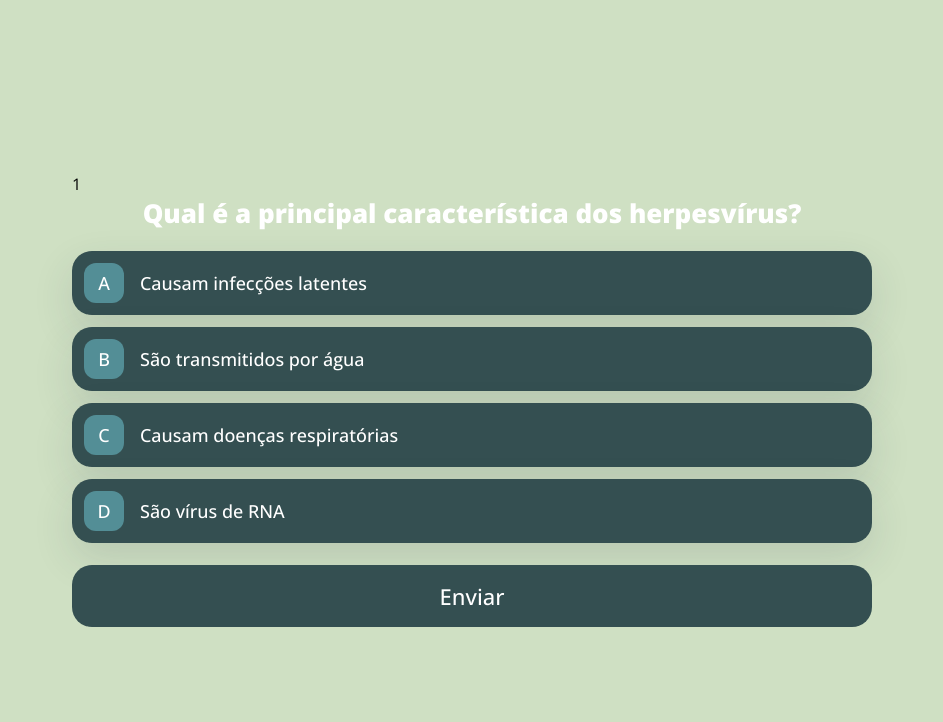
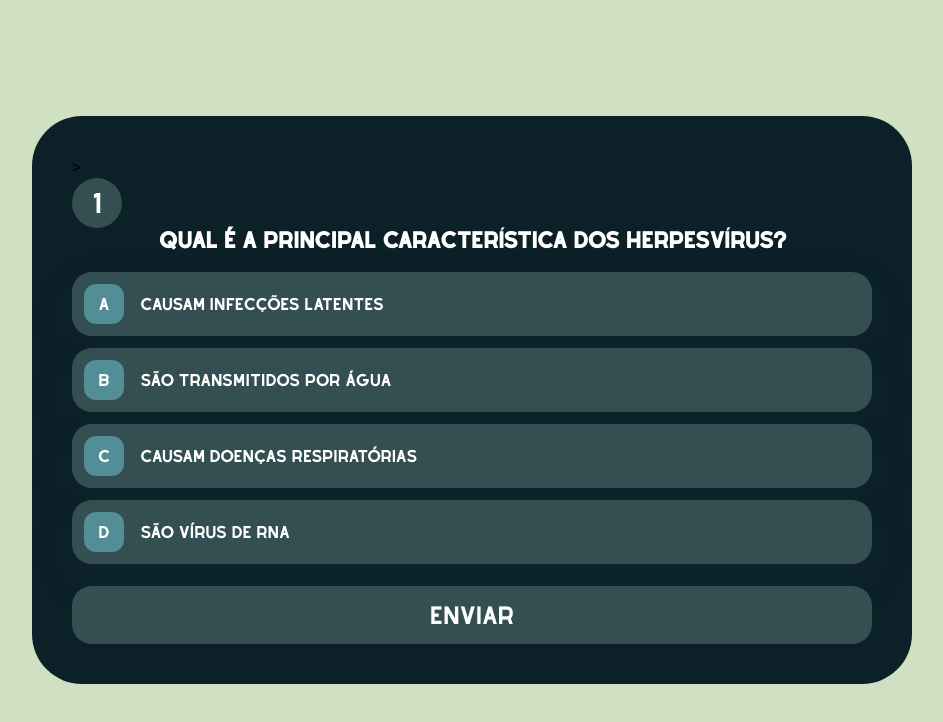
Before and after one commit to kworitos/edutecola, a plain HTML site: page quiz/perguntas/perguntas.html in a window 1280 px wide. Shown: the whole page, without its empty margins (168-1111 px from the left). Drawn offline with nearby package versions, Linux system fonts and the light colour scheme; a web font is replaced by a local one.

Commit message:
vem c o pai

```diff
--- a/quiz/perguntas/perguntas.css
+++ b/quiz/perguntas/perguntas.css
@@ -13,8 +13,25 @@
     --botao: #344F51;
 }
 
+@font-face {
+    font-family: alyssum;
+    src: url(../../fontes/Alyssum-Sans.woff);
+  }
+
+  @font-face {
+    font-family: ahsing;
+    src: url(../../fontes/Ahsing-Regular.otf);
+    font-weight: bold;
+  }
+
+  @font-face {
+    font-family: neue;
+    src: url(../../fontes/NeueMachina-Ultrabold.otf);
+  }
+
+
 body {
-    font-family: Arial, sans-serif;
+    font-family: alyssum;
     display: flex;
     justify-content: center;
     align-items: center;
@@ -27,6 +44,20 @@ main {
     display: flex;
 }
 
+
+p1{
+    color: #fff;
+    font-family: alyssum;
+    font-size: 25px;
+    background-color:#344F51;
+    width: 50px;
+    height: 50px;
+    border-radius: 50%;
+    display: flex;
+    justify-content: center;
+    align-items: center;
+    text-align: center;
+}
 p {
     color: white;
     background-color: #0B2027;
@@ -54,8 +85,9 @@ p {
     display: flex;
     justify-content: center;
     margin-bottom: 20px;
-    font-size: 26px;
+    font-size: 20px;
     font-weight: 800;
+    font-family: alyssum;
 }
 
 .alternativas form {
@@ -63,7 +95,7 @@ p {
     flex-direction: column;
     gap: 12px;
     margin-bottom: 12px;
-
+    font-family: alyssum
 }
 
 .alternativas label {
@@ -77,6 +109,7 @@ p {
     box-shadow: 0px 16px 40px 0px rgba(49, 62, 81, 0.14);
     color: rgb(255, 255, 255);
     cursor: pointer;
+    font-family: alyssum;
 }
 
 .alternativas label:has(input:checked) {
@@ -92,8 +125,8 @@ p {
     display: flex;
     align-items: center;
     gap: 16px;
-
-
+    font-family: alyssum;
+    font-size: 15px;
 }
 
 .alternativas div span {
@@ -108,6 +141,7 @@ p {
     align-items: center;
     justify-content: center;
     flex-shrink: 0;
+    font-family: alyssum;
 }
 
 .alternativas button {
@@ -136,14 +170,21 @@ p {
 
 .alternativas button {
     font-size: 22px;
+    font-family: alyssum;
 }
 
 #correta {
     background-color: lightgreen;
-    border: 2px solid green;
 }
 
 #errada {
     background-color: lightcoral;
-    border: 2px solid red;
 }
+
+#errada span{
+    background-color: red;
+}
+
+#correta span{
+    background: green;
+}
--- a/quiz/perguntas/perguntas.html
+++ b/quiz/perguntas/perguntas.html
@@ -1,7 +1,7 @@
 <!DOCTYPE html>
 <html lang="pt-BR">
 
-<head>
+<head><div class="container">>
     <link rel="stylesheet" href="perguntas.css">
     <script src="./perguntas.js" type="module" defer></script>
     <script src="../dadosniveis/data.js" type="module" defer></script>
@@ -18,10 +18,6 @@
 <body>
     <main>
 
-        <div class="quiz-container">
-
-
-
         </div>
     </main>
 </body>
```
